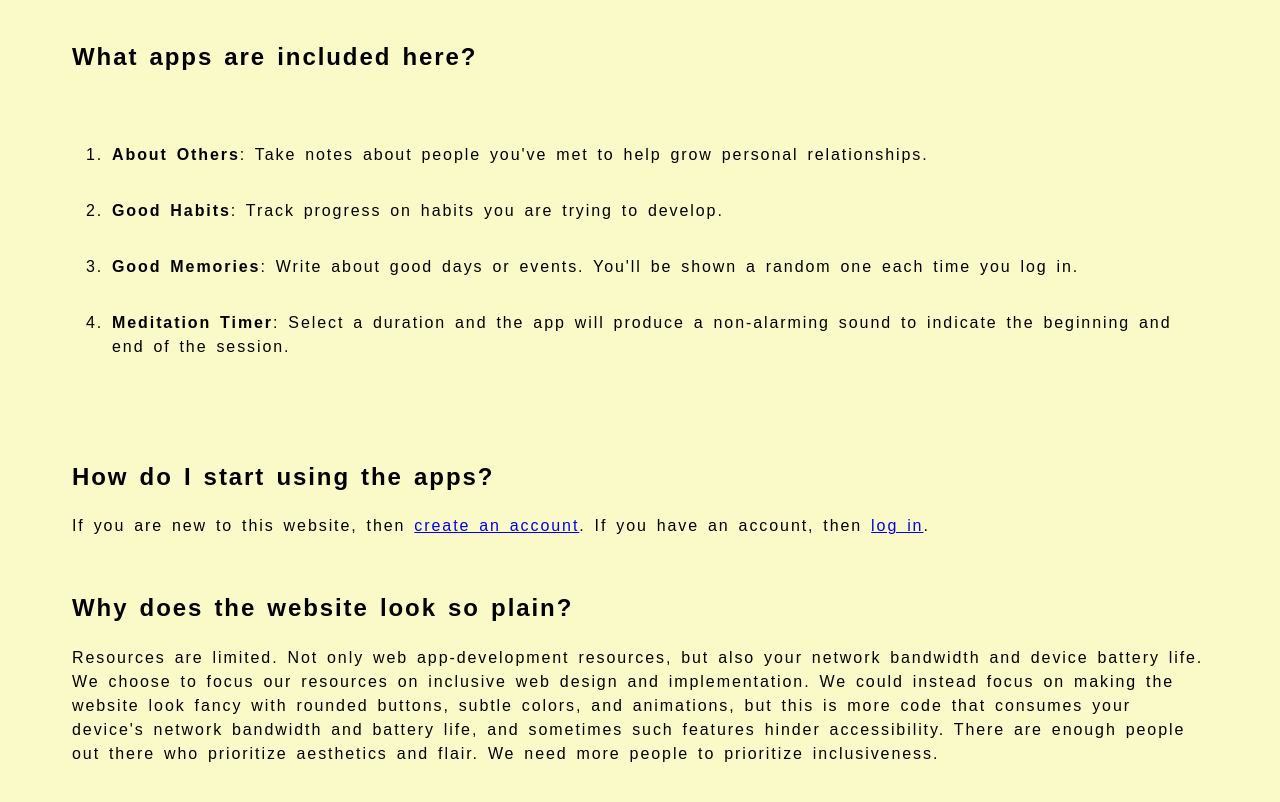
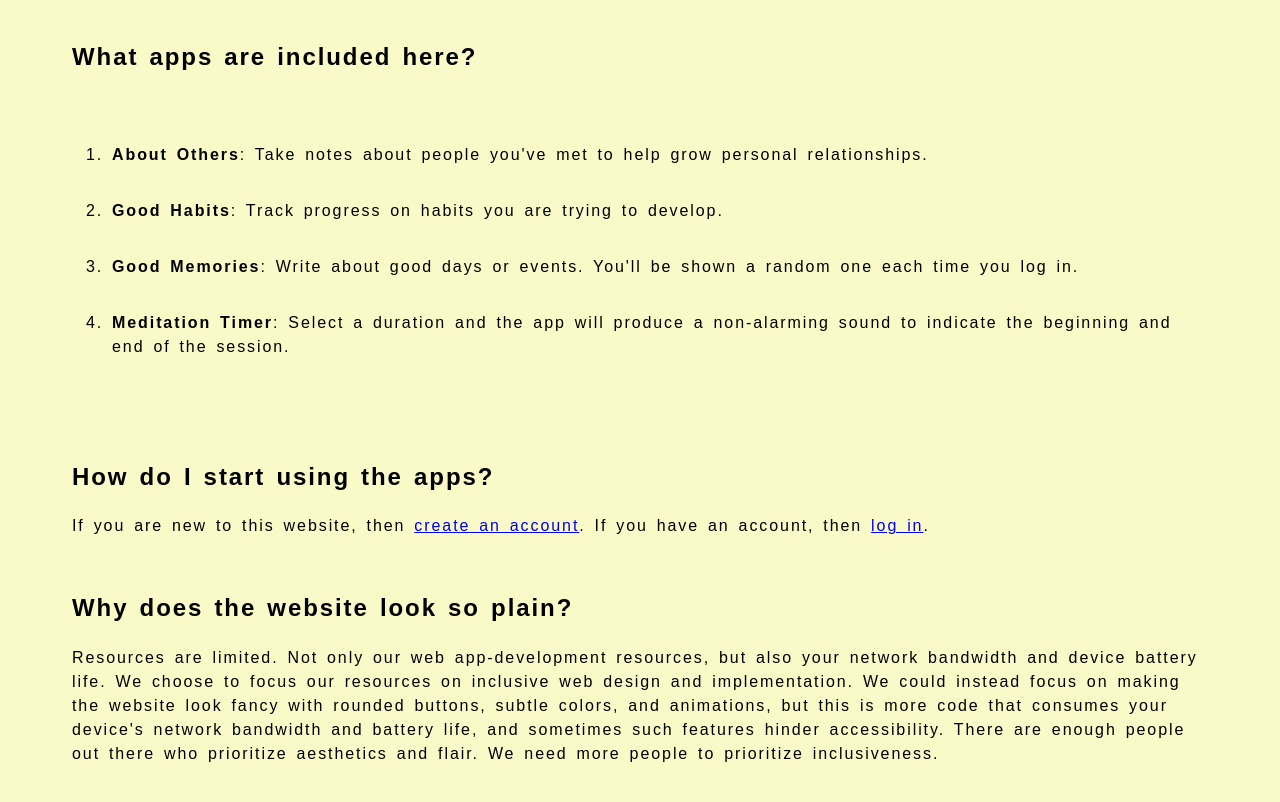
Before and after one commit to a-n-d-r-3-w/inclusive-web-apps, a website: page public/index.html in a window 1280 px wide. Shown: the part 712-1514 px from the top of the page. Drawn offline with Linux system fonts and the light colour scheme.

Commit message:
Edit intro

```diff
--- a/public/index.html
+++ b/public/index.html
@@ -65,7 +65,7 @@
     </p>
     <h2>Why does the website look so plain?</h2>
     <p>
-      Resources are limited. Not only web app-development resources, but also
+      Resources are limited. Not only our web app-development resources, but also
       your network bandwidth and device battery life. We choose to focus our
       resources on inclusive web design and implementation. We could instead focus on making
       the website look fancy with rounded buttons,
```
